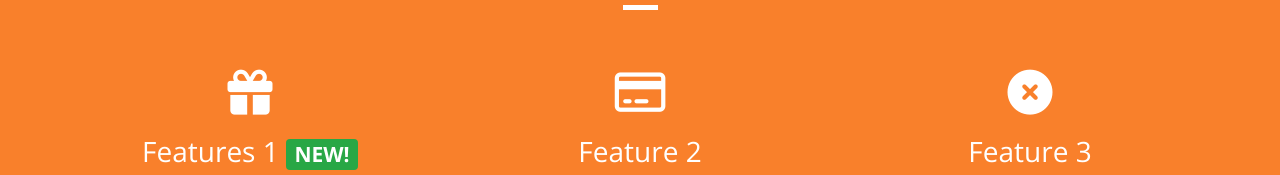
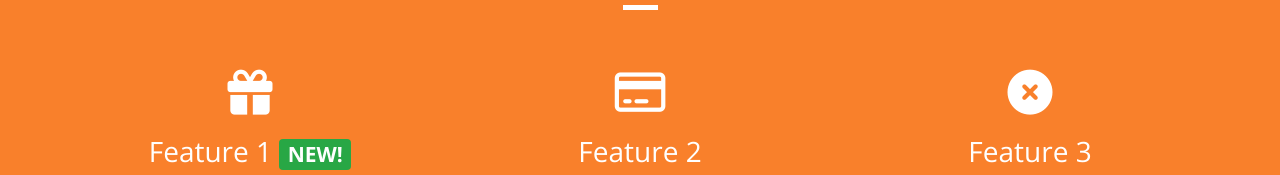
Before and after one commit to SPH73/Whiskey-Drop-Landing-Page, a plain HTML site: page index.html in a window 1280 px wide. Shown: the part 1332-1507 px from the top of the page. Drawn offline with nearby package versions, Linux system fonts and the light colour scheme.

Commit message:
features to feature 1 error correction

```diff
--- a/index.html
+++ b/index.html
@@ -131,7 +131,7 @@
                     <div class="row">
                         <div class="col-12 col-md-6 col-lg-4">
                             <div class="feature">
-                                <h3><i class="fas fa-gift d-none d-sm-block"></i> Features 1 <span class="badge badge-success">NEW!</span></h3>
+                                <h3><i class="fas fa-gift d-none d-sm-block"></i> Feature 1 <span class="badge badge-success">NEW!</span></h3>
                                 <p>Lorem ipsum dolor sit amet, consectetur adipisicing elit. Eos reprehenderit neque, tenetur impedit, illo dolores culpa, ut aliquid unde numquam excepturi. Quisquam exercitationem, unde vel.</p>
                                 <p><a class="btn btn-sm btn-light" href="">Read More</a></p>
                             </div>
```
